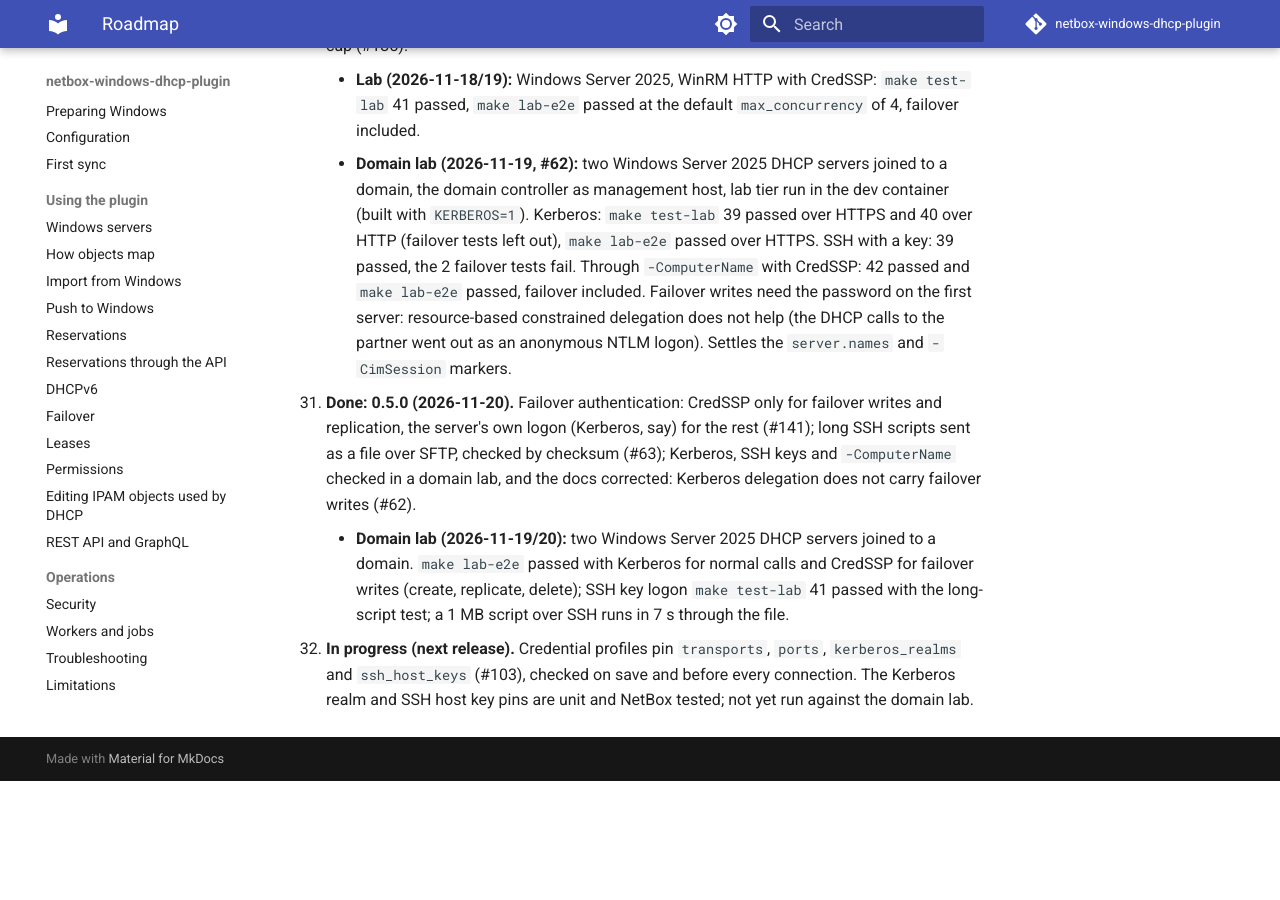
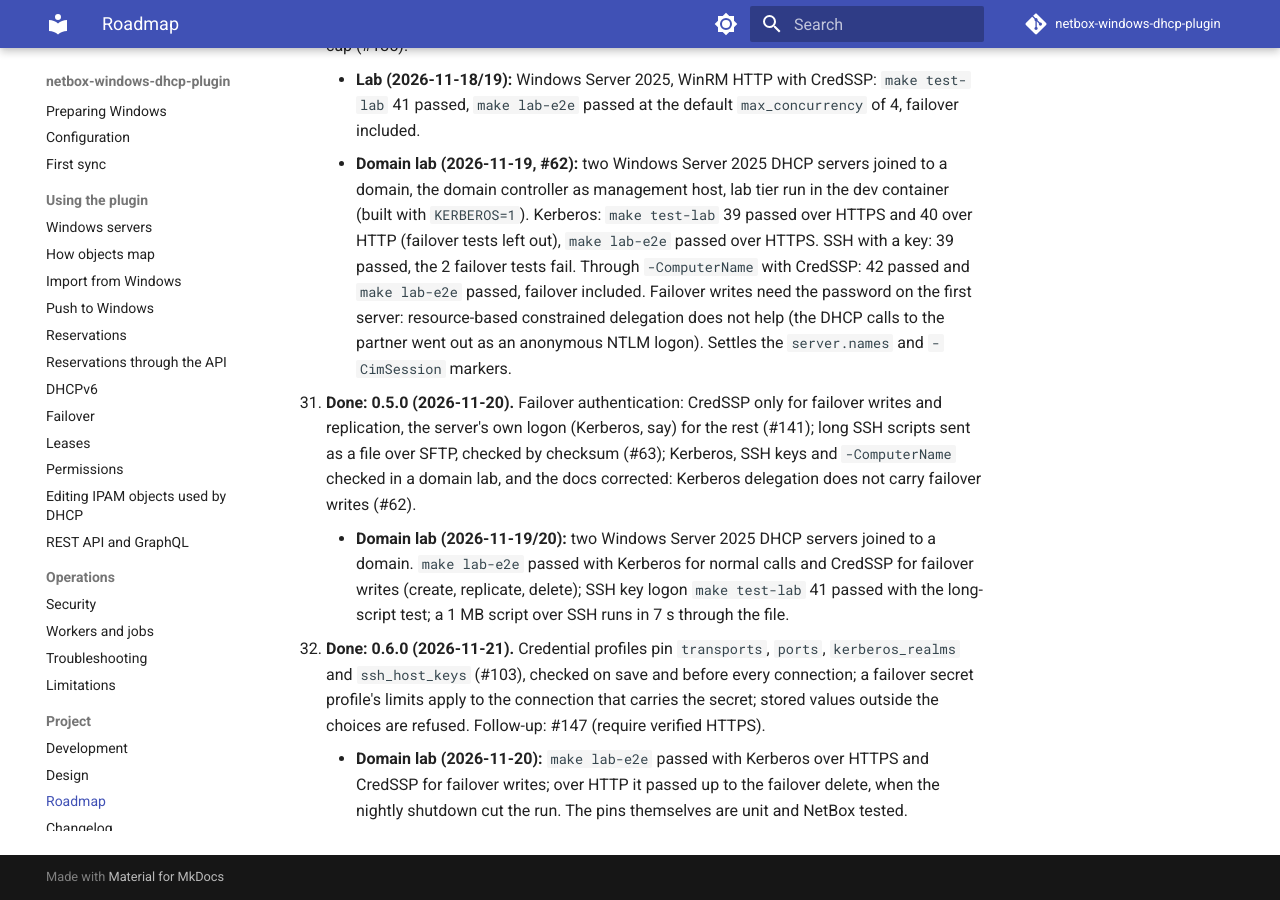
Before and after one commit to thomaschristory/netbox-windows-dhcp-plugin, an MkDocs documentation site: the page built from docs/ROADMAP.md, in a window 1280 px wide and 900 px high, scrolled down 4045 px. Built offline with MkDocs 1.6.1 and Material for MkDocs 9.7.7, drawn with Linux system fonts in a browser that asks for light colours; comment, search, counter and statistics services are not loaded; before the commit the page ends 4826 px from its top, so only the background shows below that.

Commit message:
Release 0.6.0 (#148)
Claude-Session: https://claude.ai/code/session_01HqtbCBbeego7ReZXEoSrFY

Co-authored-by: Thomas Christory <thomaschristory@users.noreply.github.com>

```diff
--- a/docs/ROADMAP.md
+++ b/docs/ROADMAP.md
@@ -134,6 +134,9 @@ netbox-plugin-dhcp (latest 0.1.4, 2026-11-15).
     - **Domain lab (2026-11-19/20):** two Windows Server 2025 DHCP servers joined to a domain. `make lab-e2e` passed
       with Kerberos for normal calls and CredSSP for failover writes (create, replicate, delete); SSH key logon
       `make test-lab` 41 passed with the long-script test; a 1 MB script over SSH runs in 7 s through the file.
-12. **In progress (next release).** Credential profiles pin `transports`, `ports`, `kerberos_realms` and `ssh_host_keys`
-    (#103), checked on save and before every connection. The Kerberos realm and SSH host key pins are unit and NetBox
-    tested; not yet run against the domain lab.
+12. **Done: 0.6.0 (2026-11-21).** Credential profiles pin `transports`, `ports`, `kerberos_realms` and `ssh_host_keys`
+    (#103), checked on save and before every connection; a failover secret profile's limits apply to the connection
+    that carries the secret; stored values outside the choices are refused. Follow-up: #147 (require verified HTTPS).
+    - **Domain lab (2026-11-20):** `make lab-e2e` passed with Kerberos over HTTPS and CredSSP for failover writes;
+      over HTTP it passed up to the failover delete, when the nightly shutdown cut the run. The pins themselves are
+      unit and NetBox tested.
--- a/netbox_windows_dhcp_plugin/version.py
+++ b/netbox_windows_dhcp_plugin/version.py
@@ -1 +1 @@
-__version__ = "0.5.0"
+__version__ = "0.6.0"
```
Also changed, not shown: CHANGELOG.md (+7 -0 lines), README.md (+3 -2 lines), docs/index.md (+1 -1 lines), docs/limitations.md (+6 -1 lines).
